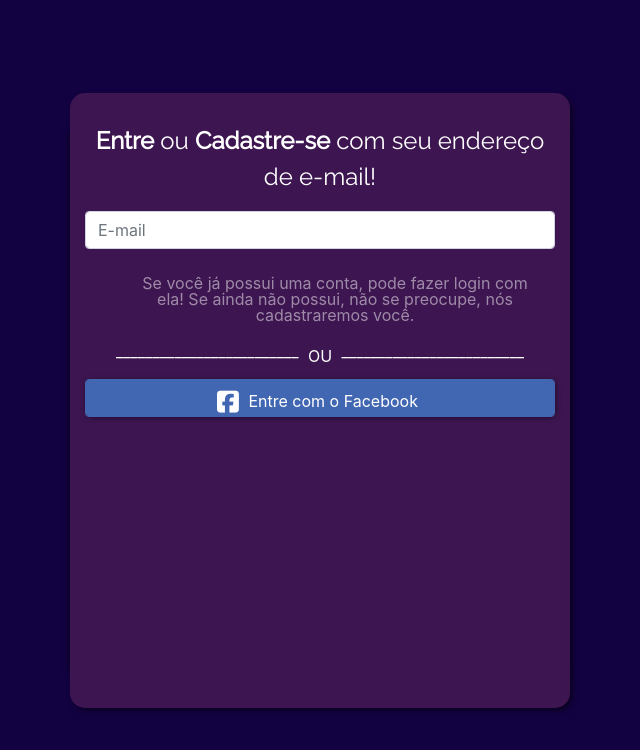
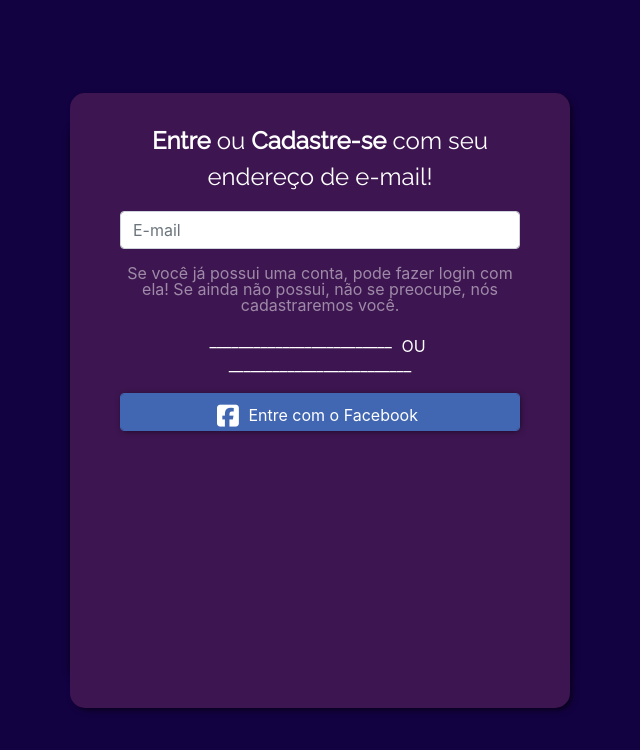
Before and after one commit to vetordev/iPrint, a PHP site: page /login.html in a window 1280 px wide. Shown: the top 750 px of the page, without its empty margins (320-960 px from the left). Run offline with PHP 8.4, Linux system fonts and the light colour scheme; some libraries are stand-ins or nearby versions.

Commit message:
padding feito; iniciar init

```diff
--- a/login.html
+++ b/login.html
@@ -17,6 +17,7 @@
     <div class="container-fluid">
         <div class="child row">
             <form id="form" class="col-sm-6 col-xs-12">
+                <div class="paddingVertical">
                     <div class="title">
                         <p class="">
                             <b>Entre</b> ou <b>Cadastre-se</b> com seu endereço de e-mail!
@@ -29,9 +30,11 @@
                     <div>
                         <img src="img/loading.gif" id="load">
                     </div>
+                </div>
 
 
-                <div id="init">
+
+                <div id="init" class="paddingVertical">
                     <div class="text-init">
                         <p class=""> Se você já possui uma conta, pode fazer login com ela! Se ainda não possui, não se preocupe, nós cadastraremos você.</p>
                     </div>
@@ -71,7 +74,7 @@
                     </div>
 
 
-                        <div id="form-physical">
+                        <div id="form-physical" class="paddingVertical">
                             <div class="form-group">
                                 <input type="text" name="name" id="namePF" placeholder="Nome completo" class="required-field field word-field form-control">
                             </div>
@@ -91,7 +94,7 @@
                             </div>
                         </div>
 
-                        <div id="form-legal">
+                        <div id="form-legal" class="paddingVertical">
                             <div class="container-data">
                                 <b>Dados da empresa</b>
                             </div>
@@ -123,7 +126,7 @@
 
 
                         </div>
-                        <div class="container-endereco">
+                        <div class="container-endereco paddingVertical" >
 
                             <div class="form-row container-cep">
                                 <div class="form-group col-md-6">
@@ -164,16 +167,18 @@
                                     <input type="text" name="telefone" placeholder="Telefone" id="telefone" class="required-field num-field form-control">
                                 </div>
 
-
-
-
                                 <div id="legal-tel">
-                                    <input type="text" name="telefone" placeholder="Telefone residencial" id="telefoneR" class="required-field num-field">
-                                    <input type="text" name="telefone" placeholder="Telefone comercial" id="telefoneCom" class="required-field num-field">
+                                    <div class="form-group">
+                                        <input type="text" name="telefone" placeholder="Telefone residencial" id="telefoneR" class="required-field num-field form-control">
+                                    </div>
+                                    <div class="form-group">
+                                        <input type="text" name="telefone" placeholder="Telefone comercial" id="telefoneCom" class="required-field num-field form-control">
                                     </div>
 
-                                <div class="form-group">
-                                    <input type="button" class="btn"value="Cadastrar" id="btn-login" onclick="registerClient()">
+                                </div>
+
+                                <div class="form-group btnPadding">
+                                    <input type="button" class="btn form-control"value="Cadastrar" id="btn-login" onclick="registerClient()">
                                 </div>
 
                             </div>
--- a/style/style.css
+++ b/style/style.css
@@ -99,14 +99,7 @@ input {
 /* } */
 
 
-.text-init {
-   padding: 10px 50px 0px 50px;
-   color: rgba(255, 255, 255, 0.5);
-   line-height: 102%;
-   width: 500px;
-   /* MUDANÇAS VETOR */
-   text-align: center;
-}
+
 *{
    outline: none;
 }
@@ -168,23 +161,7 @@ input {
    color: rgba(255, 255, 255, 0.7);
    text-align: center;
 }
-/* MUDANÇAS VETOR */
-/* #btn-login, #btn-entrar{
-   width: 312px;
-   height: 45px;
-   background: #FF4D01;
-   border: 2px solid #FF4D01;
-   box-sizing: border-box;
-   border-radius: 8px;
-   color: #FFF;
-   position: relative;
-   top: -5px;
-   font-size: 20px;
-   font-family: 'Roboto', sans-serif;
-   -webkit-box-shadow: 1px 1px 7px -2px rgba(0,0,0,0.75);
-   -moz-box-shadow: 1px 1px 7px -2px rgba(0,0,0,0.75);
-   box-shadow: 1px 1px 7px -2px rgba(0,0,0,0.75);
-} */
+
 
 #btn-login {
    top: 10px;
--- a/style/styleInput.css
+++ b/style/styleInput.css
@@ -22,11 +22,15 @@
     display: flex;
     flex-direction: column;
     justify-content: flex-start;
-    padding-top: 30px;
+    padding: 30px 0px 0px 0px;
     /*align-items: stretch*/
-
 }
-
+.text-init {
+    color: rgba(255, 255, 255, 0.5);
+    line-height: 102%;
+    /* MUDANÇAS VETOR */
+    text-align: center;
+}
 #init {
     display: flex;
     flex-direction: column;
@@ -86,3 +90,31 @@ or {
    flex-direction: row;
 
  }
+
+
+#btn-login, #btn-entrar{
+
+   background: #FF4D01;
+   border: 2px solid #FF4D01;
+   box-sizing: border-box;
+   border-radius: 8px;
+   color: #FFF;
+
+   font-size: 20px;
+   font-family: 'Roboto', sans-serif;
+   -webkit-box-shadow: 1px 1px 7px -2px rgba(0,0,0,0.75);
+   -moz-box-shadow: 1px 1px 7px -2px rgba(0,0,0,0.75);
+   box-shadow: 1px 1px 7px -2px rgba(0,0,0,0.75);
+
+   /* MUDANÇAS VETOR */
+   /* position: relative;
+   top: -5px;
+   width: 312px;
+   height: 45px; */
+}
+.paddingVertical{
+    padding: 0px 50px 0px 50px;
+}
+.btnPadding{
+    padding: 0px 40px 0px 40px;
+}
```
Lines whose indentation alone changed are shown as unchanged.
